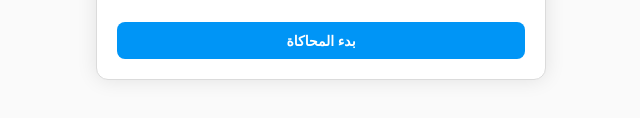
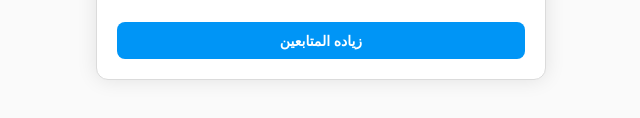
Before and after one commit to hamilton410/follows, a plain HTML site: page index.html in a window 1280 px wide. Shown: the part 576-694 px from the top of the page, 319-959 px from the left. Drawn offline with Linux system fonts and the light colour scheme.

Commit message:
Update index.html

```diff
--- a/index.html
+++ b/index.html
@@ -321,7 +321,7 @@
                 <input type="number" class="ig-input" id="ig-target-input" placeholder="مثال: 10000">
             </div>
 
-            <button class="ig-button" id="ig-start-btn">بدء المحاكاة</button>
+            <button class="ig-button" id="ig-start-btn">زياده المتابعين</button>
         </div>
     </div>
 
```
